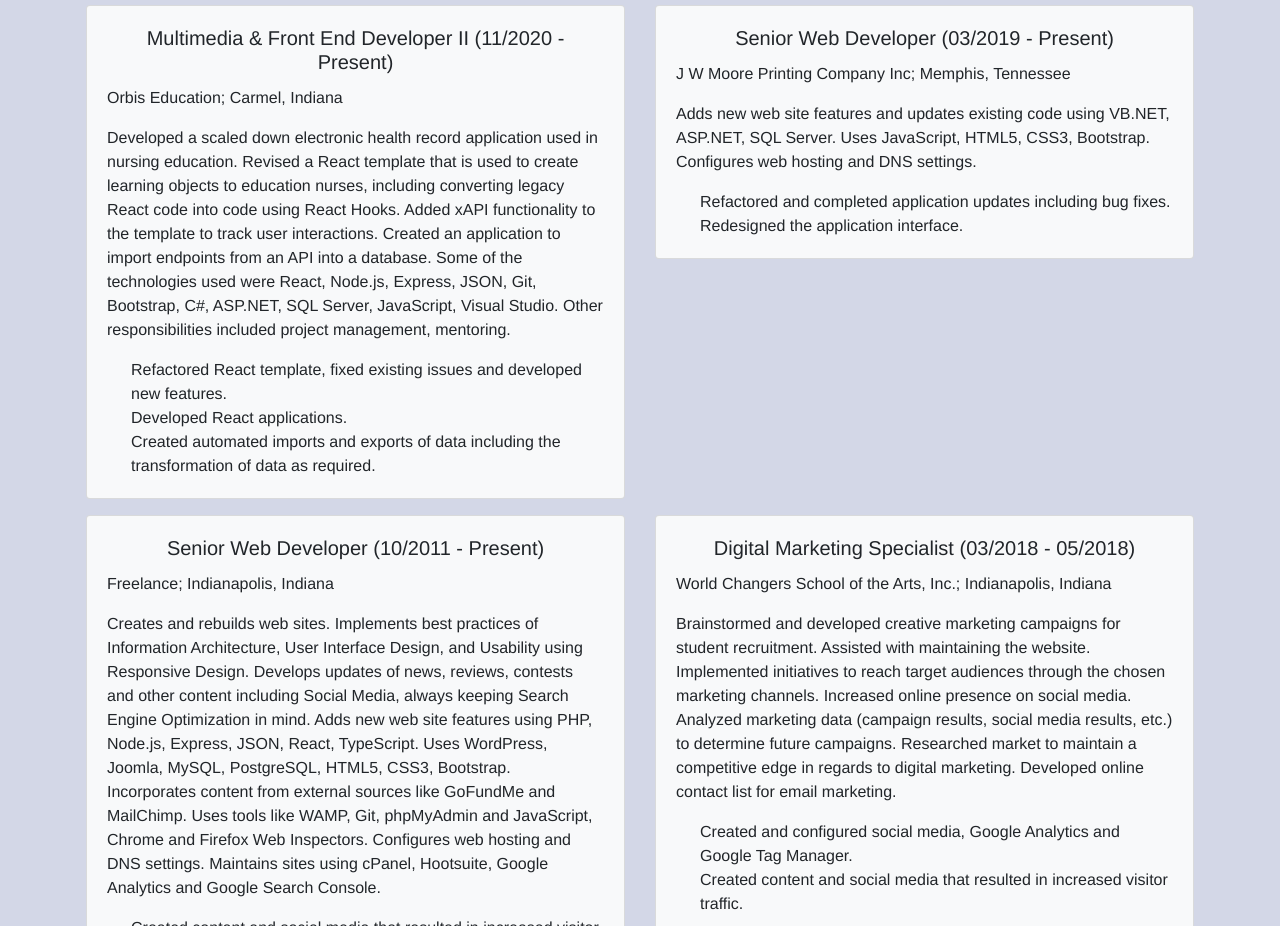
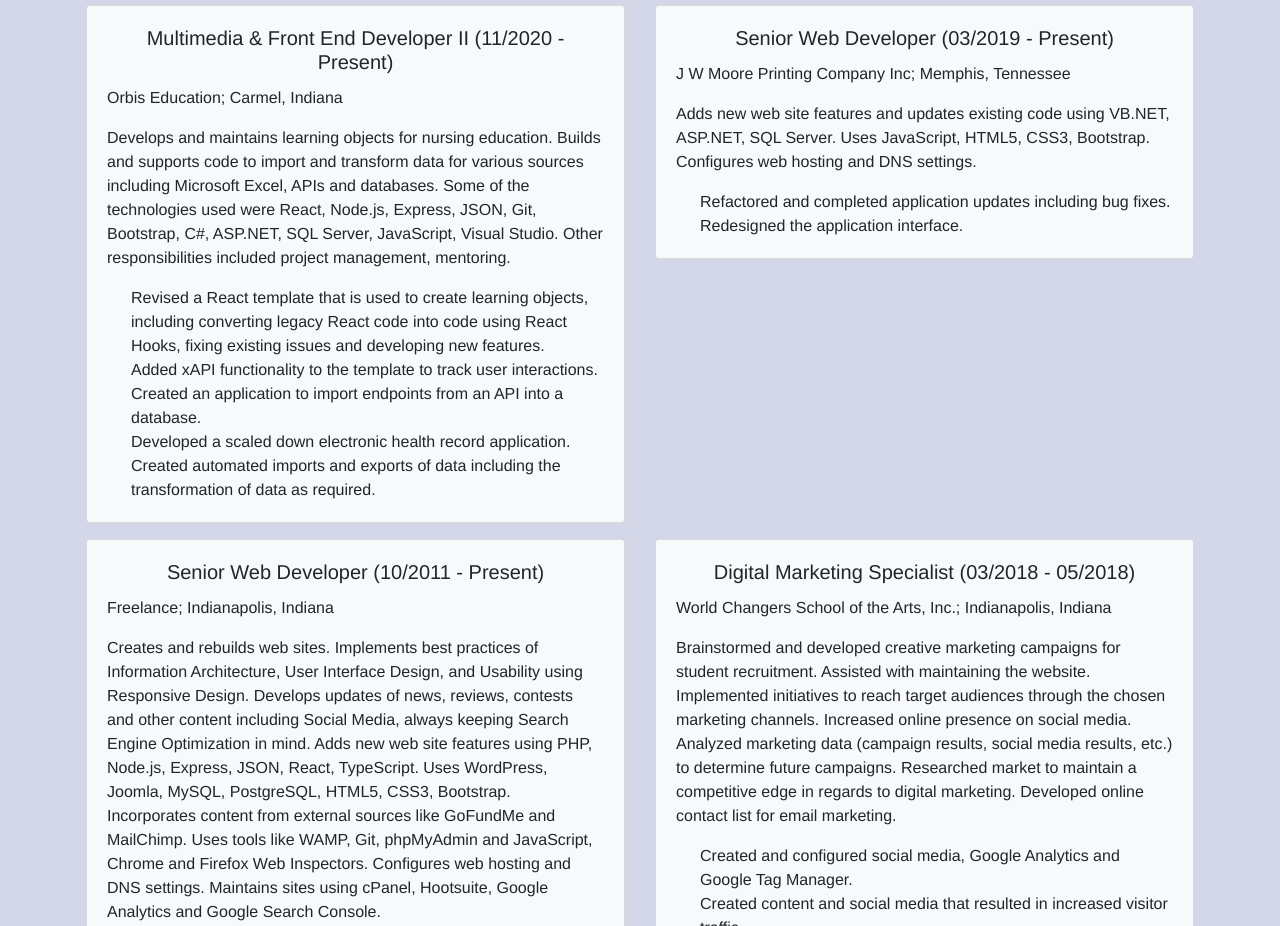
Before and after one commit to mirfishe/mirfishe.github.io, a plain HTML site: page index.html in a window 1280 px wide. Shown: the part 4488-5414 px from the top of the page. Drawn offline with nearby package versions, Linux system fonts and the light colour scheme.

Commit message:
edited Orbis Education experience

```diff
--- a/index.html
+++ b/index.html
@@ -447,16 +447,17 @@
               <h5 class="card-title"><span class="experience-title">Multimedia & Front End Developer II</span> (11/2020
                 - Present)</h5>
               <p class="card-text text-left">Orbis Education; Carmel, Indiana</p>
-              <p class="card-text text-left">
-                Developed a scaled down electronic health record application used in nursing education. Revised a React
-                template that is used to create learning objects to education nurses, including converting legacy React
-                code into code using React Hooks. Added xAPI functionality to the template to track user interactions.
-                Created an application to import endpoints from an API into a database. Some of the technologies used
-                were React, Node.js, Express, JSON, Git, Bootstrap, C#, ASP.NET, SQL Server, JavaScript, Visual Studio.
-                Other responsibilities included project management, mentoring.</p>
-              <p class="card-text text-left pl-4">Refactored React template, fixed existing issues and developed new
-                features.
-                <br />Developed React applications.
+              <p class="card-text text-left">Develops and maintains learning objects for nursing education. Builds and
+                supports code to import and transform data for various sources including Microsoft Excel, APIs and
+                databases. Some of the technologies used were React, Node.js, Express, JSON, Git, Bootstrap, C#,
+                ASP.NET, SQL Server, JavaScript, Visual Studio. Other responsibilities included project management,
+                mentoring.</p>
+              <p class="card-text text-left pl-4">Revised a React template that is used to create learning objects,
+                including converting legacy React code into code using React Hooks, fixing existing issues and
+                developing new features.
+                <br />Added xAPI functionality to the template to track user interactions.
+                <br />Created an application to import endpoints from an API into a database.
+                <br />Developed a scaled down electronic health record application.
                 <br />Created automated imports and exports of data including the transformation of data as required.
               </p>
             </div>
```
